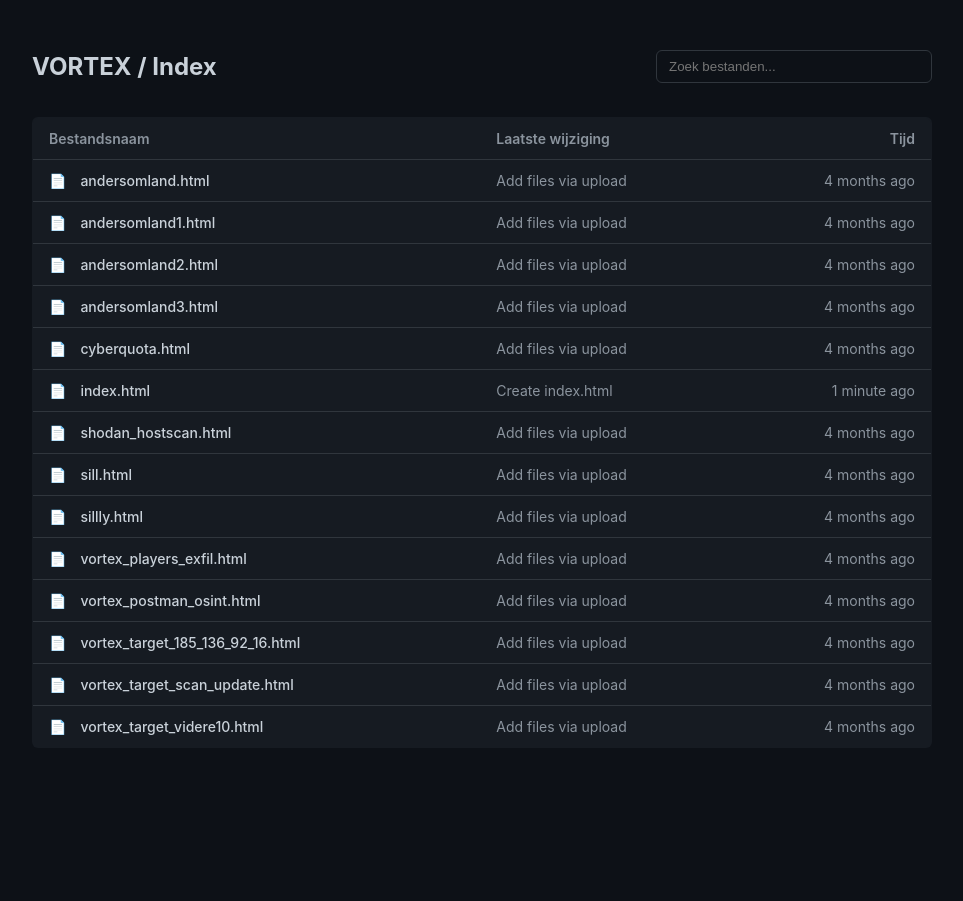
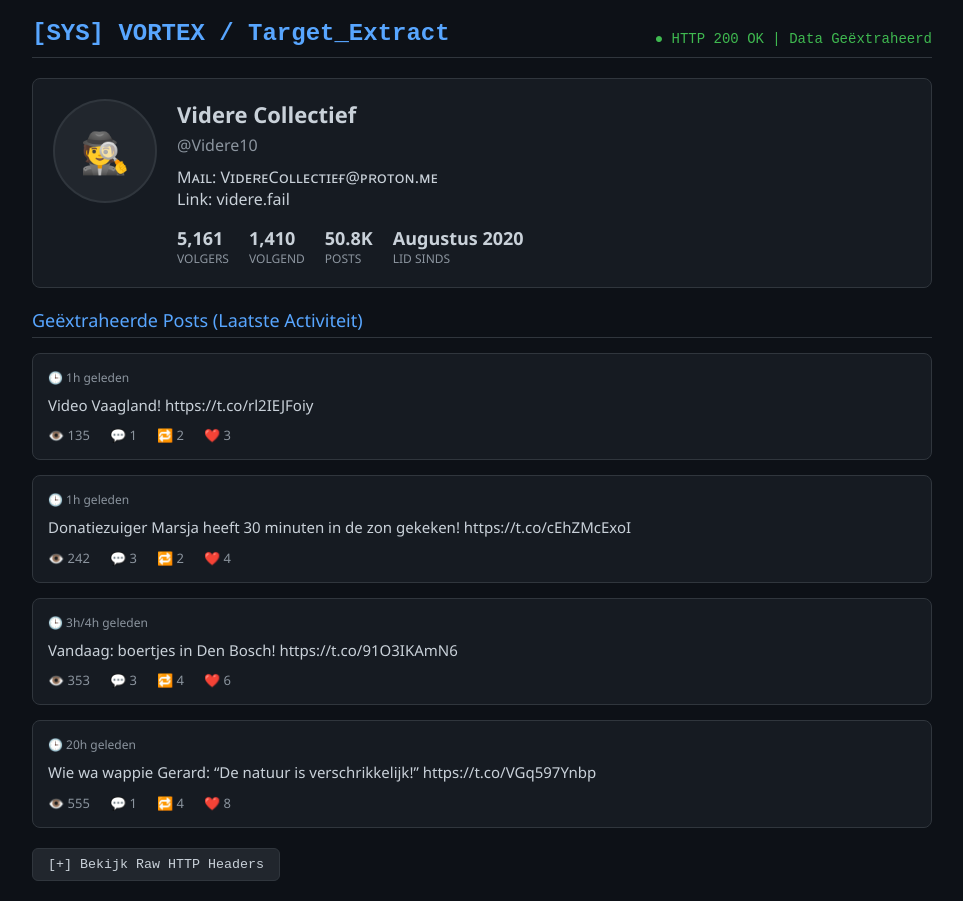
Before and after one commit to goija/videre, a plain HTML site: page social/index.html in a window 1280 px wide. Shown: the whole page, without its empty margins (158-1121 px from the left). Before the commit the page ends 800 px from the top, so only its background shows below. Drawn offline with Linux system fonts and the light colour scheme.

Commit message:
Update index.html

```diff
--- a/social/index.html
+++ b/social/index.html
@@ -3,197 +3,336 @@
 <head>
     <meta charset="UTF-8">
     <meta name="viewport" content="width=device-width, initial-scale=1.0">
-    <title>VORTEX / Index - Repository</title>
+    <title>VORTEX - Target Analysis: @Videre10</title>
     <style>
         :root {
-            --bg-color: #0d1117;
-            --container-bg: #161b22;
-            --text-primary: #c9d1d9;
-            --text-secondary: #8b949e;
+            --bg-base: #0d1117;
+            --bg-panel: #161b22;
+            --text-main: #c9d1d9;
+            --text-muted: #8b949e;
+            --accent-blue: #58a6ff;
+            --accent-green: #3fb950;
             --border-color: #30363d;
-            --link-color: #58a6ff;
-            --row-hover: #1f2428;
         }
 
         body {
-            font-family: -apple-system, BlinkMacSystemFont, "Segoe UI", Helvetica, Arial, sans-serif;
-            background-color: var(--bg-color);
-            color: var(--text-primary);
+            font-family: 'Segoe UI', Tahoma, Geneva, Verdana, sans-serif;
+            background-color: var(--bg-base);
+            color: var(--text-main);
             margin: 0;
-            padding: 2rem;
+            padding: 20px;
             display: flex;
             justify-content: center;
         }
 
-        .repository-container {
+        .container {
+            max-width: 900px;
             width: 100%;
-            max-width: 900px;
         }
 
-        .header-controls {
+        .header {
+            border-bottom: 1px solid var(--border-color);
+            padding-bottom: 10px;
+            margin-bottom: 20px;
             display: flex;
             justify-content: space-between;
-            align-items: center;
-            margin-bottom: 1rem;
+            align-items: flex-end;
         }
 
-        .search-box {
-            padding: 8px 12px;
-            background-color: var(--bg-color);
-            border: 1px solid var(--border-color);
-            border-radius: 6px;
-            color: var(--text-primary);
-            width: 250px;
+        .header h1 {
+            margin: 0;
+            font-size: 24px;
+            color: var(--accent-blue);
+            font-family: monospace;
         }
 
-        .search-box:focus {
-            outline: none;
-            border-color: var(--link-color);
-        }
-
-        .file-table {
-            width: 100%;
-            border-collapse: collapse;
-            background-color: var(--container-bg);
-            border: 1px solid var(--border-color);
-            border-radius: 6px;
-            overflow: hidden;
-        }
-
-        .file-table th {
-            text-align: left;
-            padding: 12px 16px;
-            background-color: #161b22;
-            border-bottom: 1px solid var(--border-color);
-            color: var(--text-secondary);
-            font-weight: 600;
+        .status {
+            color: var(--accent-green);
+            font-family: monospace;
             font-size: 14px;
         }
 
-        .file-table td {
-            padding: 12px 16px;
-            border-bottom: 1px solid var(--border-color);
-            font-size: 14px;
+        .profile-card {
+            background-color: var(--bg-panel);
+            border: 1px solid var(--border-color);
+            border-radius: 8px;
+            padding: 20px;
+            margin-bottom: 20px;
+            display: flex;
+            gap: 20px;
         }
 
-        .file-table tr:last-child td {
-            border-bottom: none;
+        .profile-avatar {
+            width: 100px;
+            height: 100px;
+            background-color: #21262d;
+            border-radius: 50%;
+            border: 2px solid var(--border-color);
+            display: flex;
+            align-items: center;
+            justify-content: center;
+            font-size: 40px;
         }
 
-        .file-table tbody tr:hover {
-            background-color: var(--row-hover);
+        .profile-info h2 {
+            margin: 0 0 5px 0;
+            font-size: 22px;
         }
 
-        .file-icon {
-            margin-right: 10px;
-            color: var(--text-secondary);
+        .profile-info .handle {
+            color: var(--text-muted);
+            font-size: 16px;
+            margin-bottom: 10px;
         }
 
-        .file-name {
-            color: var(--text-primary);
-            text-decoration: none;
-            font-weight: 500;
+        .profile-info .bio {
+            margin-bottom: 15px;
+            line-height: 1.4;
         }
 
-        .file-name:hover {
-            color: var(--link-color);
-            text-decoration: underline;
+        .stats {
+            display: flex;
+            gap: 20px;
         }
 
-        .commit-message {
-            color: var(--text-secondary);
+        .stat-item {
+            display: flex;
+            flex-direction: column;
         }
 
-        .timestamp {
-            color: var(--text-secondary);
-            text-align: right;
-            white-space: nowrap;
+        .stat-value {
+            font-weight: bold;
+            font-size: 18px;
+        }
+
+        .stat-label {
+            color: var(--text-muted);
+            font-size: 12px;
+            text-transform: uppercase;
+        }
+
+        .section-title {
+            font-size: 18px;
+            margin-bottom: 15px;
+            color: var(--accent-blue);
+            border-bottom: 1px solid var(--border-color);
+            padding-bottom: 5px;
+        }
+
+        .tweet-list {
+            display: flex;
+            flex-direction: column;
+            gap: 15px;
+        }
+
+        .tweet {
+            background-color: var(--bg-panel);
+            border: 1px solid var(--border-color);
+            border-radius: 8px;
+            padding: 15px;
+        }
+
+        .tweet-text {
+            font-size: 15px;
+            margin-bottom: 10px;
+            line-height: 1.5;
+        }
+
+        .tweet-metrics {
+            display: flex;
+            gap: 20px;
+            color: var(--text-muted);
+            font-size: 13px;
+        }
+
+        .metric {
+            display: flex;
+            align-items: center;
+            gap: 5px;
+        }
+
+        .raw-log-btn {
+            background-color: #21262d;
+            color: var(--text-main);
+            border: 1px solid var(--border-color);
+            padding: 8px 15px;
+            border-radius: 6px;
+            cursor: pointer;
+            font-family: monospace;
+            margin-top: 20px;
+            transition: 0.2s;
+        }
+
+        .raw-log-btn:hover {
+            background-color: #30363d;
+        }
+
+        .terminal {
+            display: none;
+            background-color: #000;
+            color: #3fb950;
+            font-family: monospace;
+            padding: 15px;
+            border-radius: 6px;
+            margin-top: 10px;
+            overflow-x: auto;
+            border: 1px solid var(--border-color);
+            font-size: 12px;
         }
     </style>
 </head>
 <body>
 
-    <div class="repository-container">
-        <div class="header-controls">
-            <h2>VORTEX / Index</h2>
-            <input type="text" id="searchInput" class="search-box" placeholder="Zoek bestanden...">
+    <div class="container">
+        <div class="header">
+            <h1>[SYS] VORTEX / Target_Extract</h1>
+            <div class="status">● HTTP 200 OK | Data Geëxtraheerd</div>
         </div>
 
-        <table class="file-table">
-            <thead>
-                <tr>
-                    <th>Bestandsnaam</th>
-                    <th>Laatste wijziging</th>
-                    <th style="text-align: right;">Tijd</th>
-                </tr>
-            </thead>
-            <tbody id="fileList">
-                <!-- Data wordt hier dynamisch ingeladen via JavaScript -->
-            </tbody>
-        </table>
+        <!-- Profiel Informatie Sectie -->
+        <div class="profile-card">
+            <div class="profile-avatar">🕵️</div>
+            <div class="profile-info">
+                <h2 id="profileName">Laden...</h2>
+                <div class="handle" id="profileHandle">@laden...</div>
+                <div class="bio" id="profileBio">Biografie wordt geladen...</div>
+
+                <div class="stats">
+                    <div class="stat-item">
+                        <span class="stat-value" id="statFollowers">-</span>
+                        <span class="stat-label">Volgers</span>
+                    </div>
+                    <div class="stat-item">
+                        <span class="stat-value" id="statFollowing">-</span>
+                        <span class="stat-label">Volgend</span>
+                    </div>
+                    <div class="stat-item">
+                        <span class="stat-value" id="statTweets">-</span>
+                        <span class="stat-label">Posts</span>
+                    </div>
+                    <div class="stat-item">
+                        <span class="stat-value" id="statJoined">-</span>
+                        <span class="stat-label">Lid Sinds</span>
+                    </div>
+                </div>
+            </div>
+        </div>
+
+        <div class="section-title">Geëxtraheerde Posts (Laatste Activiteit)</div>
+
+        <!-- Tweets Sectie -->
+        <div class="tweet-list" id="tweetContainer">
+            <!-- Wordt gevuld via JavaScript -->
+        </div>
+
+        <button class="raw-log-btn" onclick="toggleLogs()">[+] Bekijk Raw HTTP Headers</button>
+
+        <div class="terminal" id="rawLog">
+> GET /videre10
+> Host: x.com
+> authorization: Bearer AAAAA... [REDACTED]
+> x-twitter-active-user: yes
+> user-agent: Mozilla/5.0 (X11; Ubuntu; Linux x86_64; rv:149.0)
+
+< 200 OK
+< Date: 2026-08-14T13:13:01.000Z
+< cf-cache-status: DYNAMIC
+< server: cloudflare envoy
+        </div>
     </div>
 
     <script>
-        // De originele dataset met de exacte bestandsnamen
-        const fileData = [
-            { name: "andersomland.html", message: "Add files via upload", time: "4 months ago" },
-            { name: "andersomland1.html", message: "Add files via upload", time: "4 months ago" },
-            { name: "andersomland2.html", message: "Add files via upload", time: "4 months ago" },
-            { name: "andersomland3.html", message: "Add files via upload", time: "4 months ago" },
-            { name: "cyberquota.html", message: "Add files via upload", time: "4 months ago" },
-            { name: "index.html", message: "Create index.html", time: "1 minute ago" },
-            { name: "shodan_hostscan.html", message: "Add files via upload", time: "4 months ago" },
-            { name: "sill.html", message: "Add files via upload", time: "4 months ago" },
-            { name: "sillly.html", message: "Add files via upload", time: "4 months ago" },
-            { name: "vortex_players_exfil.html", message: "Add files via upload", time: "4 months ago" },
-            { name: "vortex_postman_osint.html", message: "Add files via upload", time: "4 months ago" },
-            { name: "vortex_target_185_136_92_16.html", message: "Add files via upload", time: "4 months ago" },
-            { name: "vortex_target_scan_update.html", message: "Add files via upload", time: "4 months ago" },
-            { name: "vortex_target_videre10.html", message: "Add files via upload", time: "4 months ago" }
-        ];
+        // Data geëxtraheerd uit de rauwe HTTP/HTML dump
+        const scrapedData = {
+            profile: {
+                name: "Videre Collectief",
+                handle: "@Videre10",
+                bio: "Mᴀɪʟ: VɪᴅᴇʀᴇCᴏʟʟᴇᴄᴛɪᴇғ@ᴘʀᴏᴛᴏɴ.ᴍᴇ\nLink: videre.fail",
+                followers: "5,161",
+                following: "1,410",
+                tweets: "50.8K",
+                joined: "Augustus 2020"
+            },
+            posts: [
+                {
+                    text: "Video Vaagland! https://t.co/rl2IEJFoiy",
+                    time: "1h geleden",
+                    views: 135,
+                    likes: 3,
+                    retweets: 2,
+                    replies: 1
+                },
+                {
+                    text: "Donatiezuiger Marsja heeft 30 minuten in de zon gekeken! https://t.co/cEhZMcExoI",
+                    time: "1h geleden",
+                    views: 242,
+                    likes: 4,
+                    retweets: 2,
+                    replies: 3
+                },
+                {
+                    text: "Vandaag: boertjes in Den Bosch! https://t.co/91O3IKAmN6",
+                    time: "3h/4h geleden",
+                    views: 353,
+                    likes: 6,
+                    retweets: 4,
+                    replies: 3
+                },
+                {
+                    text: "Wie wa wappie Gerard: “De natuur is verschrikkelijk!” https://t.co/VGq597Ynbp",
+                    time: "20h geleden",
+                    views: 555,
+                    likes: 8,
+                    retweets: 4,
+                    replies: 1
+                }
+            ]
+        };
 
-        const fileListElement = document.getElementById('fileList');
-        const searchInput = document.getElementById('searchInput');
+        // Functie om de DOM te vullen met de geëxtraheerde data
+        function renderDashboard() {
+            // Vul profiel details in
+            document.getElementById('profileName').textContent = scrapedData.profile.name;
+            document.getElementById('profileHandle').textContent = scrapedData.profile.handle;
+            document.getElementById('profileBio').innerText = scrapedData.profile.bio;
+            document.getElementById('statFollowers').textContent = scrapedData.profile.followers;
+            document.getElementById('statFollowing').textContent = scrapedData.profile.following;
+            document.getElementById('statTweets').textContent = scrapedData.profile.tweets;
+            document.getElementById('statJoined').textContent = scrapedData.profile.joined;
 
-        // Functie om de tabel te renderen
-        function renderFiles(files) {
-            fileListElement.innerHTML = ''; // Maak tabel leeg
+            // Render de tweets
+            const tweetContainer = document.getElementById('tweetContainer');
 
-            if (files.length === 0) {
-                fileListElement.innerHTML = `<tr><td colspan="3" style="text-align: center; color: #8b949e;">Geen bestanden gevonden</td></tr>`;
-                return;
-            }
+            scrapedData.posts.forEach(post => {
+                const tweetEl = document.createElement('div');
+                tweetEl.className = 'tweet';
 
-            files.forEach(file => {
-                const row = document.createElement('tr');
-
-                // Hier is de 'href' aangepast zodat de links daadwerkelijk werken!
-                row.innerHTML = `
-                    <td>
-                        <span class="file-icon">📄</span>
-                        <a href="${file.name}" class="file-name">${file.name}</a>
-                    </td>
-                    <td class="commit-message">${file.message}</td>
-                    <td class="timestamp">${file.time}</td>
+                tweetEl.innerHTML = `
+                    <div style="color: var(--text-muted); font-size: 12px; margin-bottom: 8px;">🕒 ${post.time}</div>
+                    <div class="tweet-text">${post.text}</div>
+                    <div class="tweet-metrics">
+                        <div class="metric">👁️ ${post.views}</div>
+                        <div class="metric">💬 ${post.replies}</div>
+                        <div class="metric">🔁 ${post.retweets}</div>
+                        <div class="metric">❤️ ${post.likes}</div>
+                    </div>
                 `;
-
-                fileListElement.appendChild(row);
+                tweetContainer.appendChild(tweetEl);
             });
         }
 
-        // Event listener voor de zoekfunctionaliteit (filtert live tijdens het typen)
-        searchInput.addEventListener('input', (e) => {
-            const searchTerm = e.target.value.toLowerCase();
-            const filteredFiles = fileData.filter(file =>
-                file.name.toLowerCase().includes(searchTerm) ||
-                file.message.toLowerCase().includes(searchTerm)
-            );
-            renderFiles(filteredFiles);
-        });
+        // Functie om de ruwe logs te tonen/verbergen
+        function toggleLogs() {
+            const logBox = document.getElementById('rawLog');
+            if (logBox.style.display === "block") {
+                logBox.style.display = "none";
+            } else {
+                logBox.style.display = "block";
+            }
+        }
 
-        // Initiele render van de tabel
-        renderFiles(fileData);
+        // Start render bij het laden van de pagina
+        window.onload = renderDashboard;
     </script>
-
 </body>
 </html>
```
